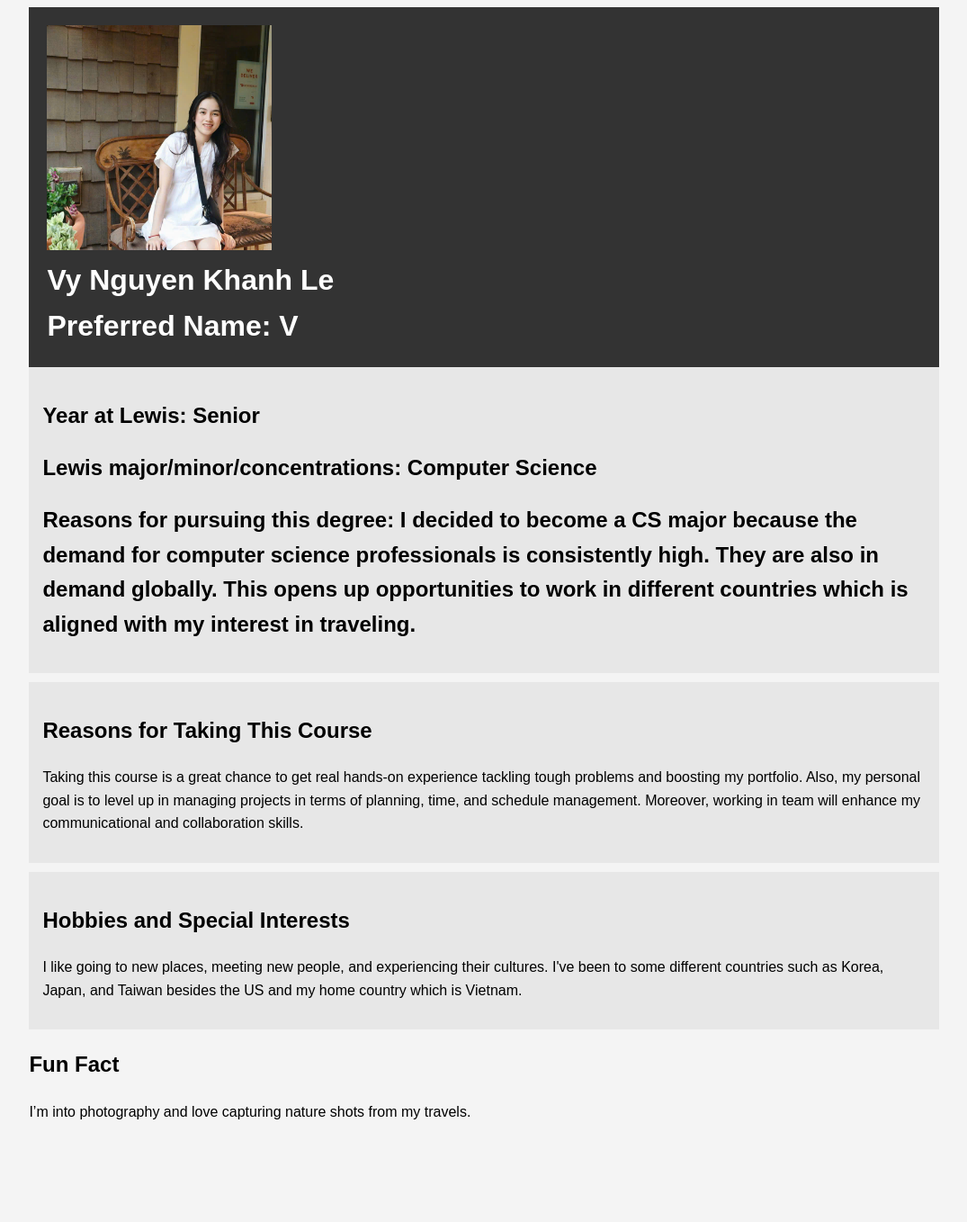
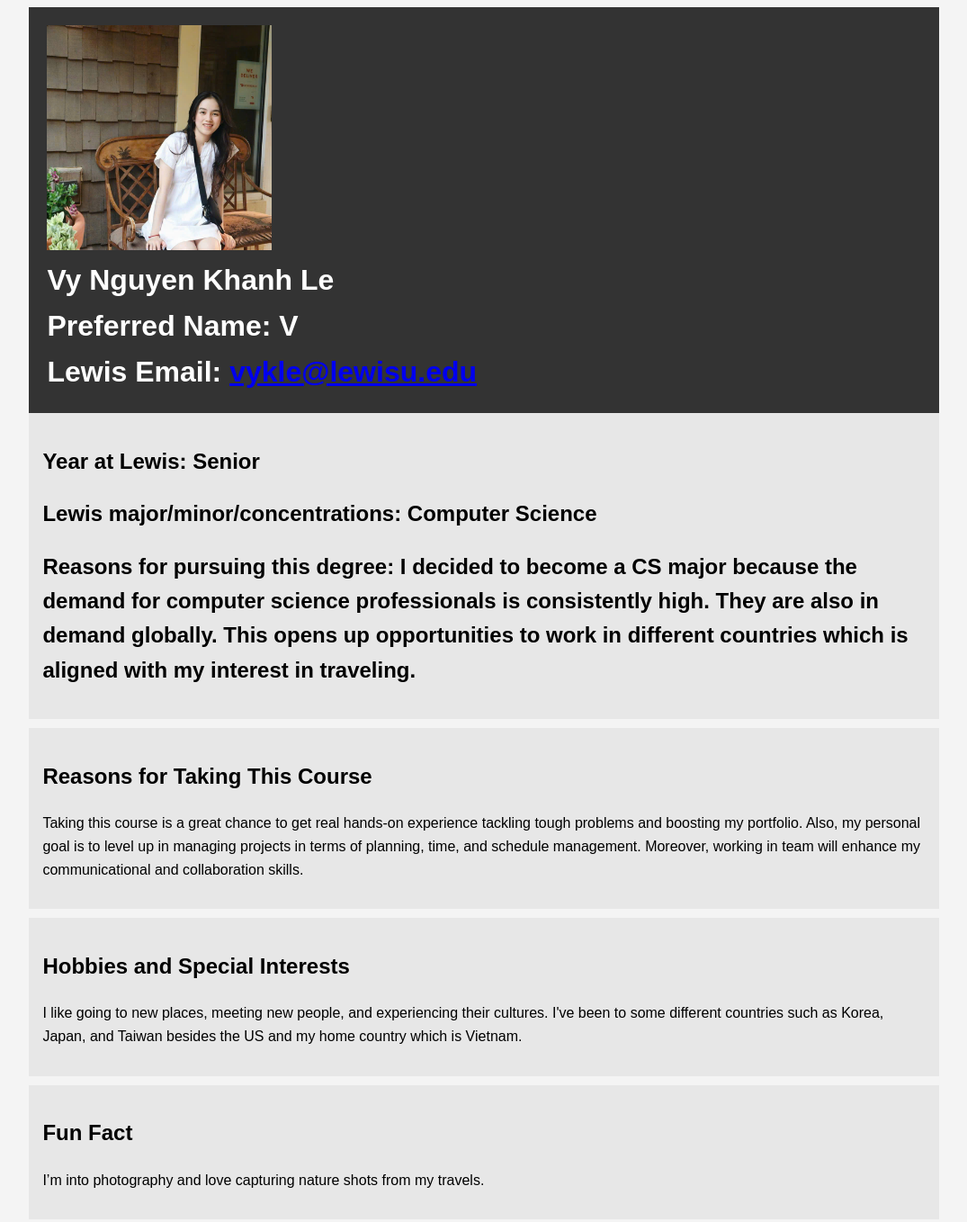
Before and after one commit to vykle/vykle.github.io, a plain HTML site: page index.html in a window 1280 px wide. Shown: the whole page at 90% size, without its empty margins (102-1177 px from the left). Before the commit the page ends 1272 px from the top, so only its background shows below. Drawn offline with Linux system fonts and the light colour scheme.

Commit message:
Update index.html

```diff
--- a/index.html
+++ b/index.html
@@ -21,7 +21,7 @@
         .main-info h1 {
             margin: 0;
         }
-        .hobbies, .lewis, .course, .job {
+        .hobbies, .lewis, .course, .fun-fact {
             background: #e7e7e7;
             padding: 15px;
             margin-bottom: 10px;
@@ -34,6 +34,7 @@
             <img src="vykle.jpg" alt="avatar" width="250" height="250">
             <h1>Vy Nguyen Khanh Le</h1>
             <h1>Preferred Name: V</h1>
+            <h1>Lewis Email: <a href="mailto:vykle@lewisu.edu">vykle@lewisu.edu</a></h1>
         </header>
 
         <section class="lewis">
```
